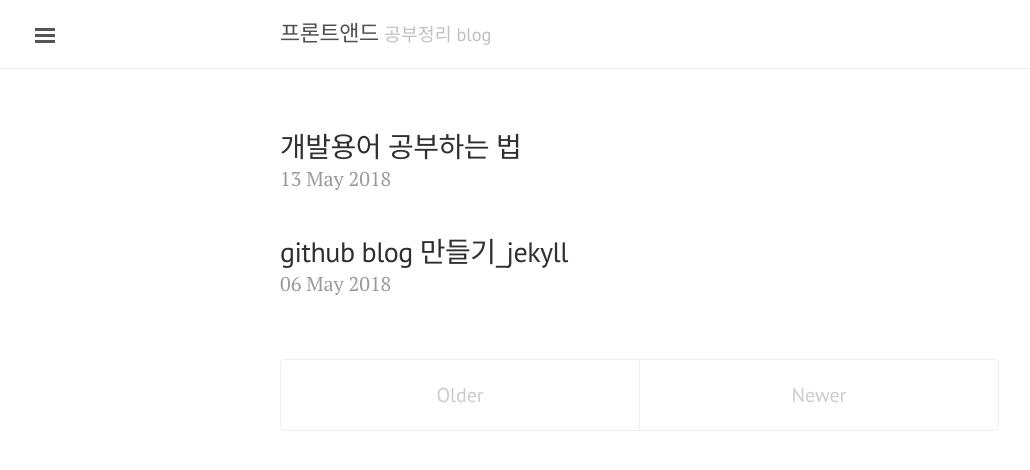
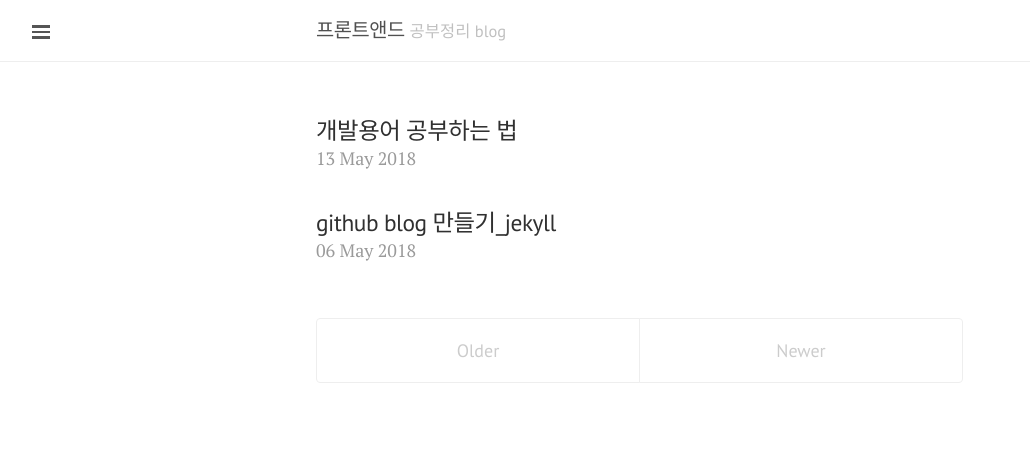
Before and after one commit to austinpark420/austinpark420.github.io, a Jekyll site: the page built from index.html, in a window 1280 px wide. Shown: the top 470 px of the page, without its empty margins (0-1030 px from the left). Built offline with Jekyll 4.4.1, drawn with Linux system fonts in a browser that asks for light colours; the list of posts is cut into pages by our own code.

Commit message:
eidt poole.css

```diff
--- a/public/css/poole.css
+++ b/public/css/poole.css
@@ -54,7 +54,7 @@ html {
 }
 @media (min-width: 38em) {
   html {
-    font-size: 20px;
+    font-size: 18px;
   }
 }
 
@@ -88,7 +88,7 @@ h1, h2, h3, h4, h5, h6 {
   text-rendering: optimizeLegibility;
 }
 h1 {
-  font-size: 1.4rem;
+  font-size: 1.3rem;
 }
 h2 {
   margin-top: 1rem;
```
